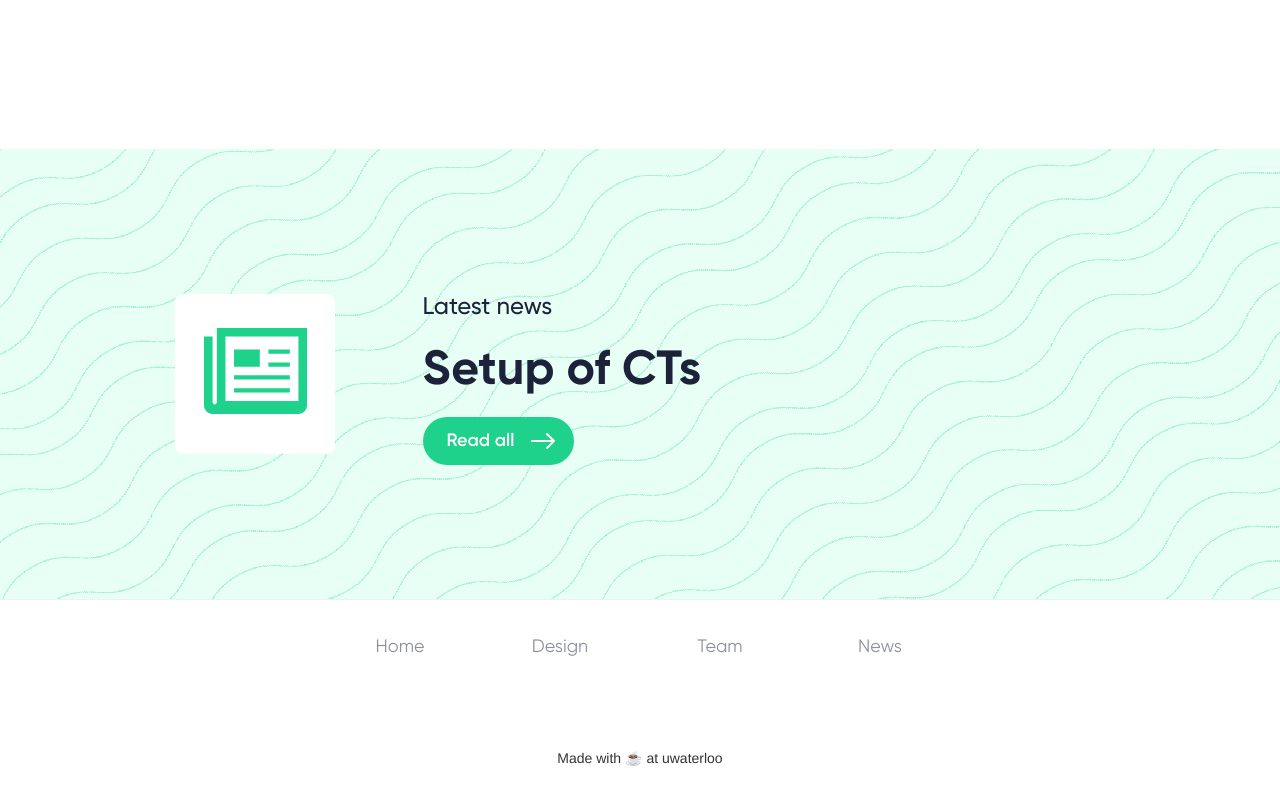
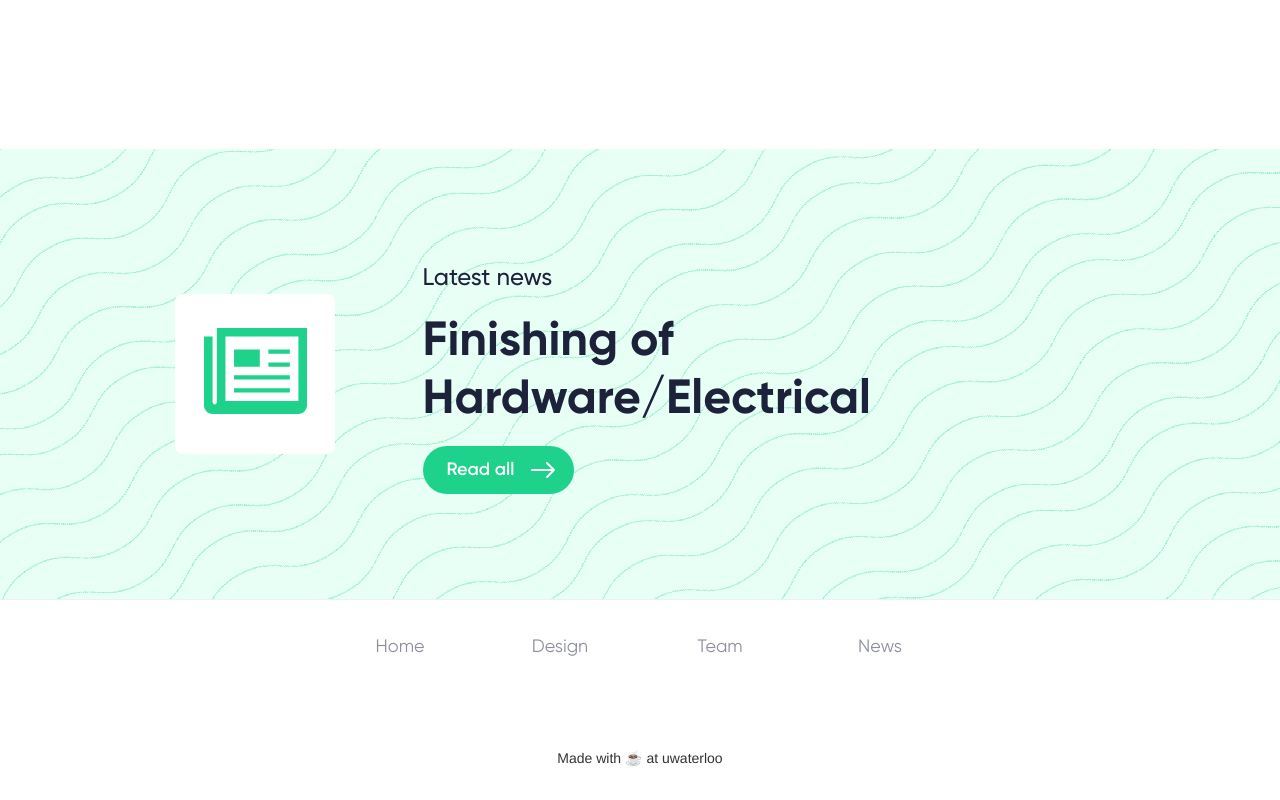
Before and after one commit to DayVidZhou/DayVidZhou.github.io, a plain HTML site: page index.html in a window 1280 px wide. Shown: the part 3830-4630 px from the top of the page. Drawn offline with Linux system fonts and the light colour scheme; some packages are replaced by stand-ins of ours; a script that the page names is missing.

Commit message:
Update index.html

```diff
--- a/index.html
+++ b/index.html
@@ -151,7 +151,7 @@
 			<div class="text-news col-lg-9 col-lg-offset-0 col-md-9 col-md-offset-0 col-sm-9 col-sm-offset-0 col-xs-12">
 				<div class="rw">
 					<h4 class="left">Latest news</h4>
-					<h2 class="left">Setup of CTs</h2>
+					<h2 class="left">Finishing of Hardware/Electrical</h2>
 				<a href="news.html"><button class="green small">Read all</button></a>
 				</div>
 			</div>
```
